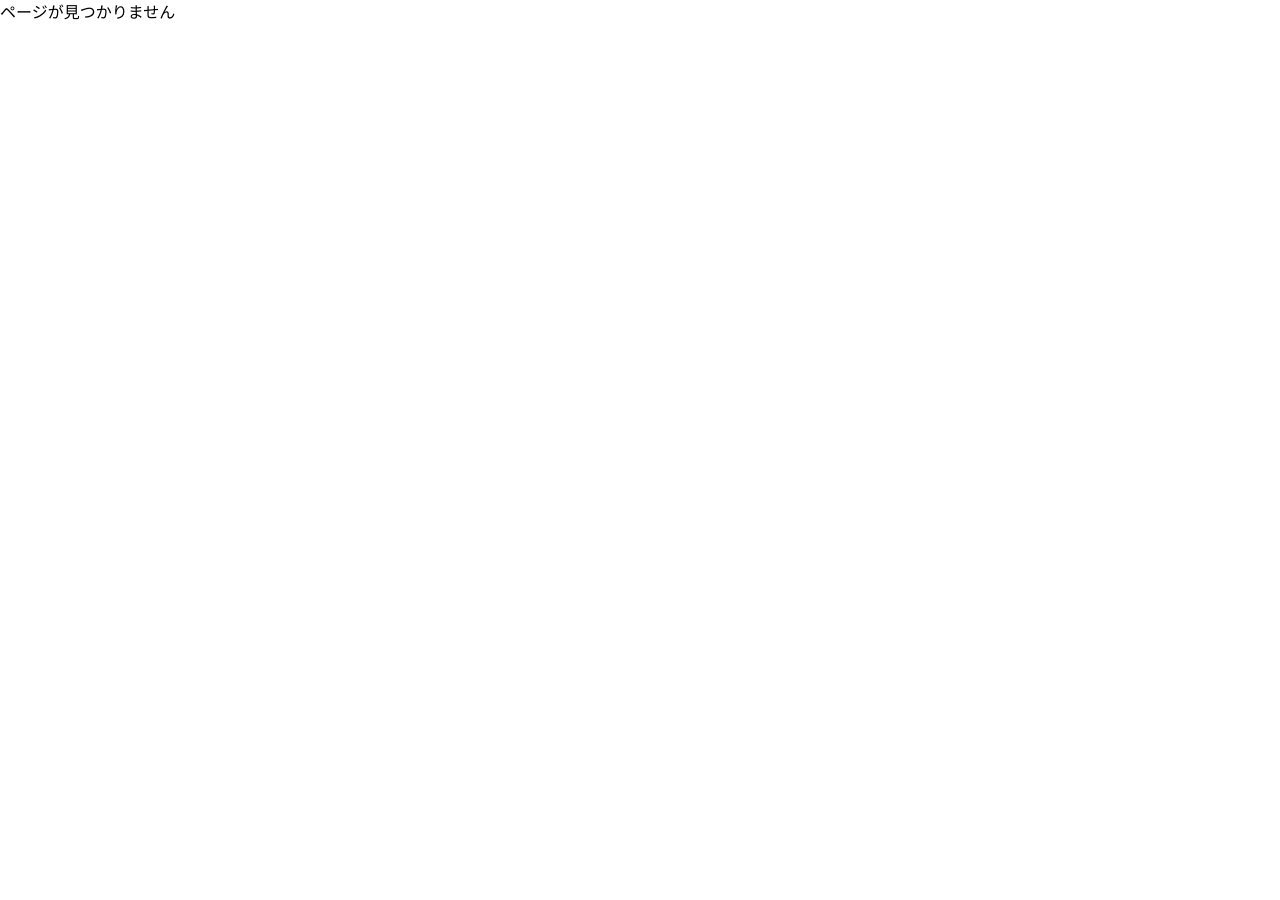
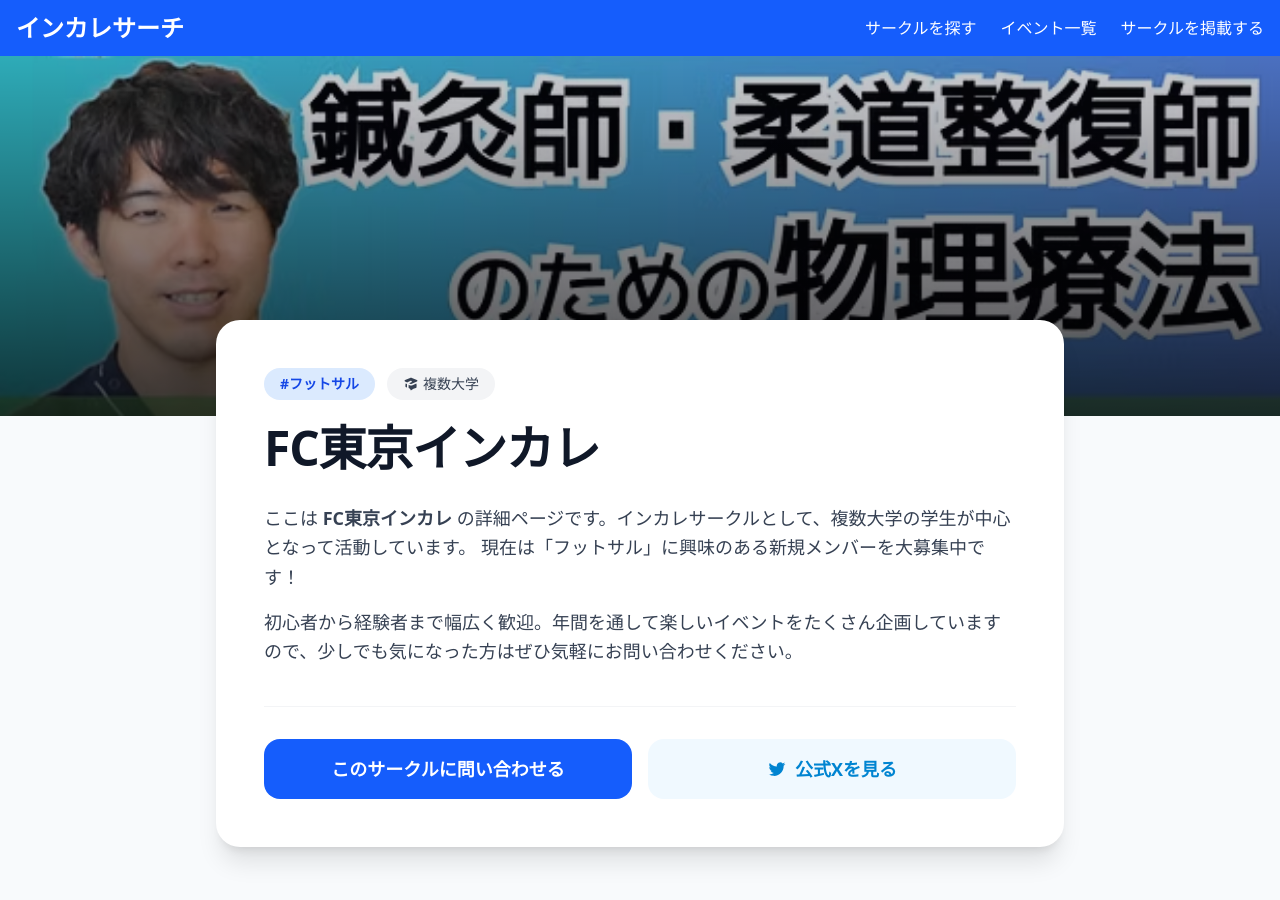
Before and after one commit to momiprog/incolle, a Next.js app: page /circles/1 in a window 1280 px wide. Before the commit this address had no page. Shown: the top 900 px of the page. Before the commit the page ends 800 px from the top, so only its background shows below. Built offline with nearby package versions, Linux system fonts and the light colour scheme.

Commit message:
[id]の個別ページ作成

```diff
--- a/src/app/[id]/page.tsx
+++ /dev/null
@@ -1,22 +0,0 @@
-// src/app/circle/[id]/page.tsx
-
-// paramsの中身の型（設計図）も定義しておきます
-type Props = {
-  params: {
-    id: string; // URLから取得する値はすべて最初は文字列になります
-  };
-};
-
-export default function CircleDetailPage({ params }: Props) {
-  // params.id にURLの数字（1や2など）が入ってきます！
-  const circleId = params.id;
-
-  return (
-    <div className="p-10 text-center">
-      <h1 className="text-2xl font-bold">
-        サークルID: {circleId} の詳細ページです
-      </h1>
-      {/* 実際は、ここで取得したIDを使ってデータベースから詳細データを引っ張ってきます */}
-    </div>
-  );
-}
--- /dev/null
+++ b/src/app/circles/[id]/page.tsx
@@ -0,0 +1,89 @@
+import Header from "../../components/layout/Header";
+import { circlesData } from "../../components/CircleCard";
+import { notFound } from "next/navigation";
+import Image from "next/image";
+
+type Props = {
+  params: Promise<{
+    id: string;
+  }>;
+};
+
+export default async function CircleDetailPage({ params }: Props) {
+  const { id } = await params;
+
+  // URLのIDを数値に変換し、circlesDataの中から一致するサークルを探します
+  const circle = circlesData.find((c) => c.id === parseInt(id, 10));
+
+  // もし該当するサークルが存在しなかったら「404 Not Foundページ」を表示
+  if (!circle) {
+    return notFound();
+  }
+
+  return (
+    <div className="bg-slate-50 min-h-screen">
+      <Header />
+
+      {/* ヒーロー（上部のカバー画像）エリア */}
+      <div className="relative w-full h-[35vh] md:h-[45vh] bg-gray-900">
+        <Image
+          src={circle.image}
+          alt={circle.name}
+          fill
+          className="object-cover opacity-80"
+          priority
+        />
+        <div className="absolute inset-0 bg-gradient-to-t from-black/70 to-transparent" />
+      </div>
+
+      {/* メイン詳細コンテンツ - 画像に上に少し重なるように配置してモダンに */}
+      <main className="max-w-4xl mx-auto px-4 sm:px-6 relative -mt-24 pb-20">
+        <div className="bg-white rounded-3xl shadow-xl p-8 md:p-12">
+
+          {/* タグと大学名 */}
+          <div className="flex flex-wrap items-center gap-3 mb-6">
+            <span className="bg-blue-100 text-blue-700 font-bold px-4 py-1.5 rounded-full text-sm">
+              #{circle.tag}
+            </span>
+            <span className="bg-gray-100 text-gray-700 font-medium px-4 py-1.5 rounded-full text-sm flex items-center gap-1">
+              <svg xmlns="http://www.w3.org/2000/svg" className="h-4 w-4" viewBox="0 0 20 20" fill="currentColor">
+                <path d="M10.394 2.08a1 1 0 00-.788 0l-7 3a1 1 0 000 1.84L5.25 8.051a.999.999 0 01.356-.257l4-1.714a1 1 0 11.788 1.838L7.667 9.088l1.94.831a1 1 0 00.787 0l7-3a1 1 0 000-1.838l-7-3zM3.31 9.397L5 10.12v4.102a8.969 8.969 0 00-1.05-.174 1 1 0 01-.89-.89 11.115 11.115 0 01.25-3.762zM9.3 16.573A9.026 9.026 0 007 14.935v-3.957l1.818.78a3 3 0 002.364 0l5.508-2.361a11.026 11.026 0 01.22 4.624 1 1 0 01-.89.89 8.968 8.968 0 00-5.35 2.524 1 1 0 01-1.4.016z" />
+              </svg>
+              {circle.university}
+            </span>
+          </div>
+
+          {/* サークルタイトル */}
+          <h1 className="text-3xl md:text-5xl font-extrabold text-gray-900 mb-8 tracking-tight">
+            {circle.name}
+          </h1>
+
+          {/* 紹介文（現状はダミーに近い内容） */}
+          <div className="prose prose-blue max-w-none text-gray-700 mb-10 leading-relaxed md:text-lg">
+            <p className="mb-4">
+              ここは <strong>{circle.name}</strong> の詳細ページです。インカレサークルとして、{circle.university}の学生が中心となって活動しています。
+              現在は「{circle.tag}」に興味のある新規メンバーを大募集中です！
+            </p>
+            <p>
+              初心者から経験者まで幅広く歓迎。年間を通して楽しいイベントをたくさん企画していますので、少しでも気になった方はぜひ気軽にお問い合わせください。
+            </p>
+          </div>
+
+          {/* アクションボタン（クリックを促す） */}
+          <div className="flex flex-col sm:flex-row gap-4 border-t border-gray-100 pt-8 mt-4">
+            <button className="flex-1 bg-blue-600 text-white font-bold py-4 px-8 rounded-2xl hover:bg-blue-700 hover:shadow-lg hover:-translate-y-1 transition-all duration-300 text-center text-lg">
+              このサークルに問い合わせる
+            </button>
+            <button className="flex-1 bg-sky-50 text-sky-600 font-bold py-4 px-8 rounded-2xl hover:bg-sky-100 hover:shadow-md transition-all duration-300 text-center text-lg flex justify-center items-center gap-2">
+              <svg className="w-5 h-5" fill="currentColor" viewBox="0 0 24 24" aria-hidden="true">
+                <path d="M8.29 20.251c7.547 0 11.675-6.253 11.675-11.675 0-.178 0-.355-.012-.53A8.348 8.348 0 0022 5.92a8.19 8.19 0 01-2.357.646 4.118 4.118 0 001.804-2.27 8.224 8.224 0 01-2.605.996 4.107 4.107 0 00-6.993 3.743 11.65 11.65 0 01-8.457-4.287 4.106 4.106 0 001.27 5.477A4.072 4.072 0 012.8 9.713v.052a4.105 4.105 0 003.292 4.022 4.095 4.095 0 01-1.853.07 4.108 4.108 0 003.834 2.85A8.233 8.233 0 012 18.407a11.616 11.616 0 006.29 1.84" />
+              </svg>
+              公式Xを見る
+            </button>
+          </div>
+
+        </div>
+      </main>
+    </div>
+  );
+}
--- a/src/app/components/CircleCard.tsx
+++ b/src/app/components/CircleCard.tsx
@@ -2,7 +2,7 @@ import Image from "next/image";
 import Link from "next/link";
 
 // 1. サークルデータの「設計図（型）」を定義する
-type Circle = {
+export type Circle = {
   id: number;        // IDは数字
   name: string;      // 名前は文字列
   tag: string;       // タグは文字列
@@ -11,7 +11,7 @@ type Circle = {
 };
 
 // 2. 仮のデータ（上で作った型に沿って書きます）
-const circlesData: Circle[] = [
+export const circlesData: Circle[] = [
   { id: 1, name: "FC東京インカレ", tag: "フットサル", university: "複数大学", image: "/images/test1.png" },
   { id: 2, name: "Webエンジニアリング部", tag: "プログラミング", university: "複数大学", image: "/images/test2.png" },
   { id: 3, name: "週末登山サークル", tag: "アウトドア", university: "複数大学", image: "/images/test3.png" },
@@ -21,7 +21,7 @@ const circlesData: Circle[] = [
 // { circle }: { circle: Circle } と書くことで、「このcircleはさっき作った設計図通りだよ」と伝えます
 function CircleCard({ circle }: { circle: Circle }) {
   return (
-    <Link href={`/search/${circle.id}`}>
+    <Link href={`/circles/${circle.id}`}>
         <div className="border rounded-lg p-4 shadow-sm hover:shadow-md transition-shadow">
             <Image
             src={circle.image} // 文字列（URL）をそのまま渡します
```
